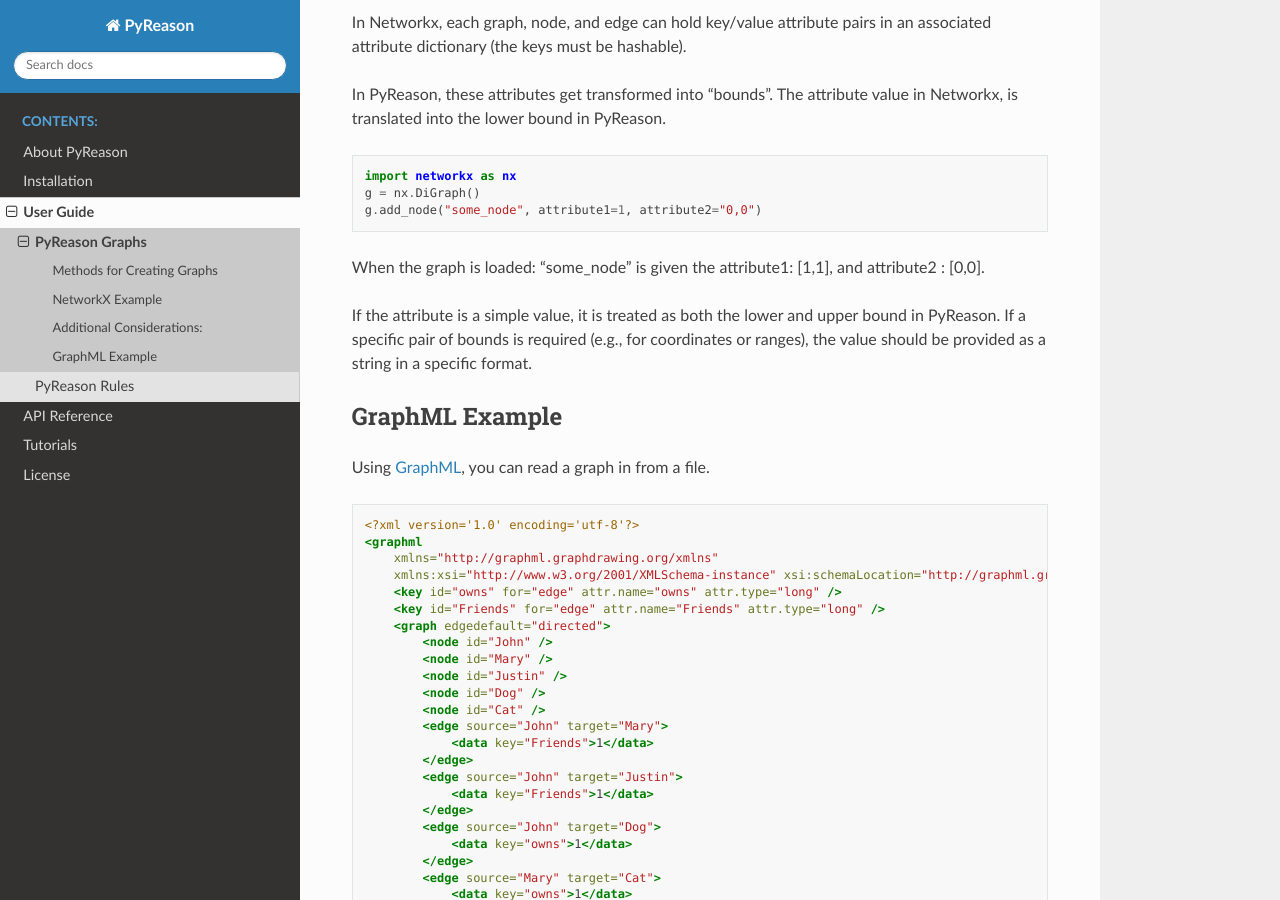
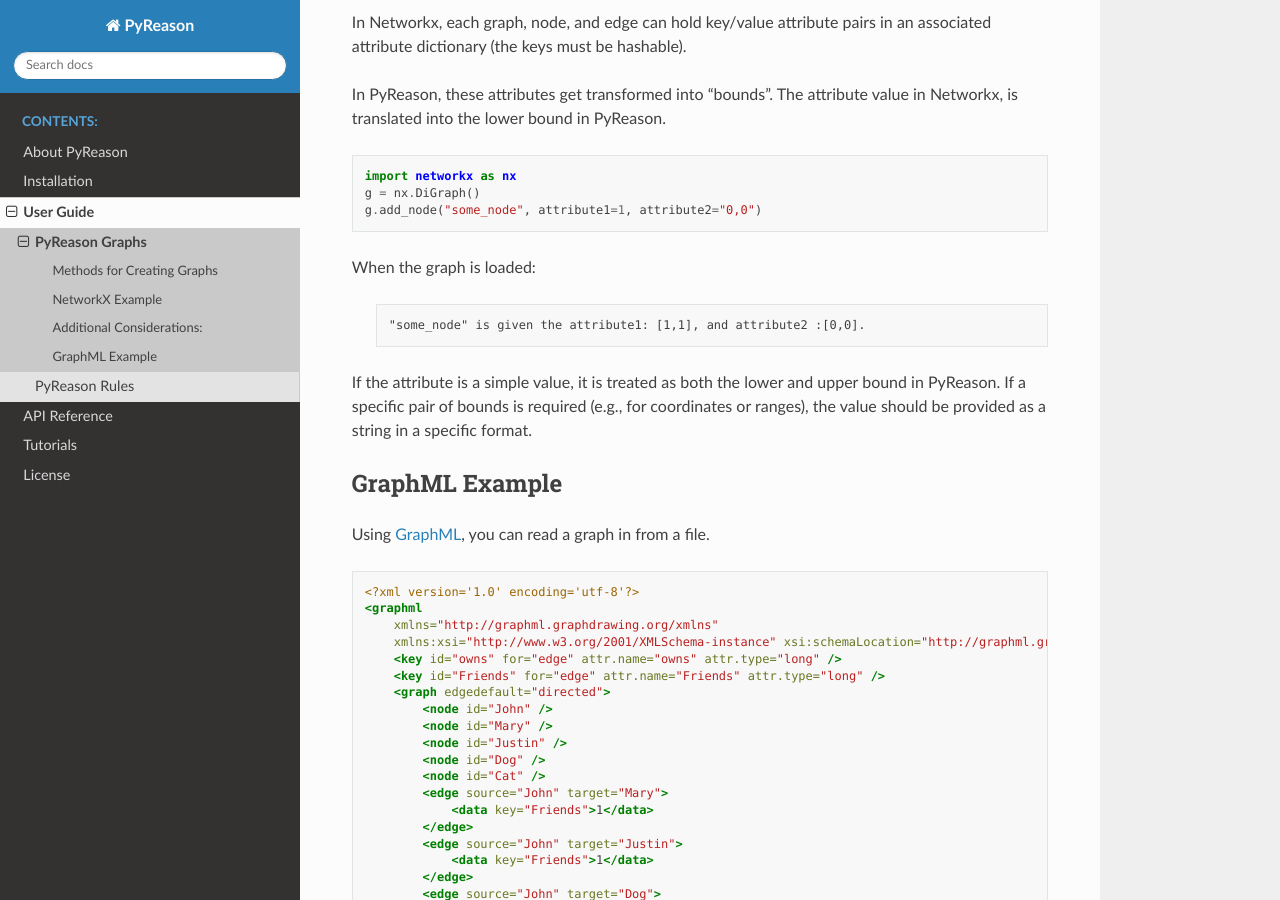
Before and after one commit to lab-v2/pyreason, a Sphinx documentation site: the page built from docs/source/user_guide/pyreason_graphs.rst, in a window 1280 px wide and 900 px high, scrolled down 1072 px. Built offline with Sphinx 7.4.7 and the Read the Docs theme 3.1.0, drawn with Linux system fonts in a browser that asks for light colours; pages that are not in the unit, such as notebooks, are missing from menus.

Commit message:
code box

```diff
--- a/docs/source/user_guide/pyreason_graphs.rst
+++ b/docs/source/user_guide/pyreason_graphs.rst
@@ -75,7 +75,11 @@ In PyReason, these attributes get transformed into "bounds". The attribute value
     g.add_node("some_node", attribute1=1, attribute2="0,0")
 
 
-When the graph is loaded: "some_node" is given the attribute1: [1,1], and attribute2 : [0,0].
+When the graph is loaded:
+
+  .. code:: text
+
+    "some_node" is given the attribute1: [1,1], and attribute2 :[0,0].
 
 If the attribute is a simple value, it is treated as both the lower and upper bound in PyReason. If a specific pair of bounds is required (e.g., for coordinates or ranges), the value should be provided as a string in a specific format.
 
```
